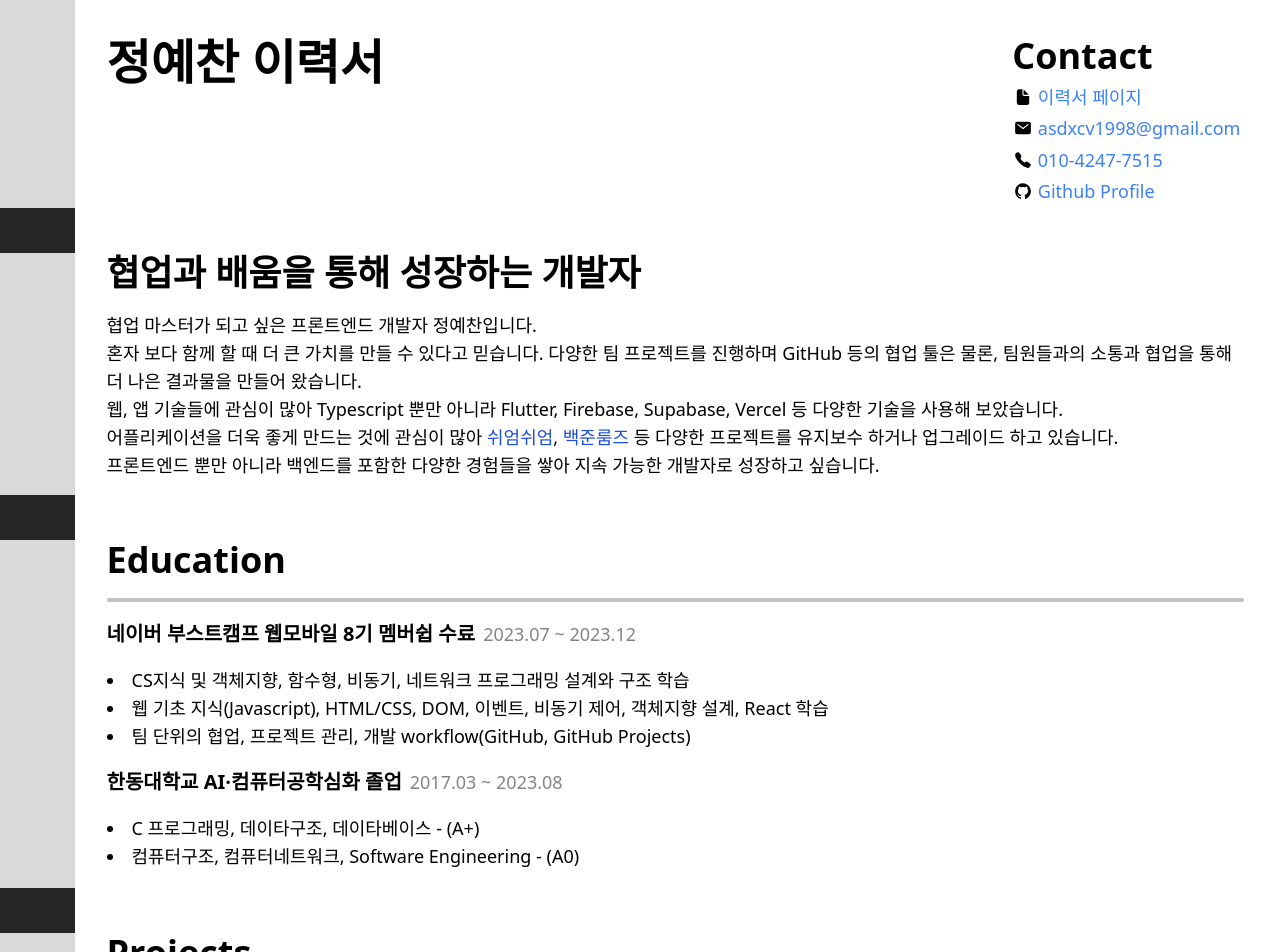
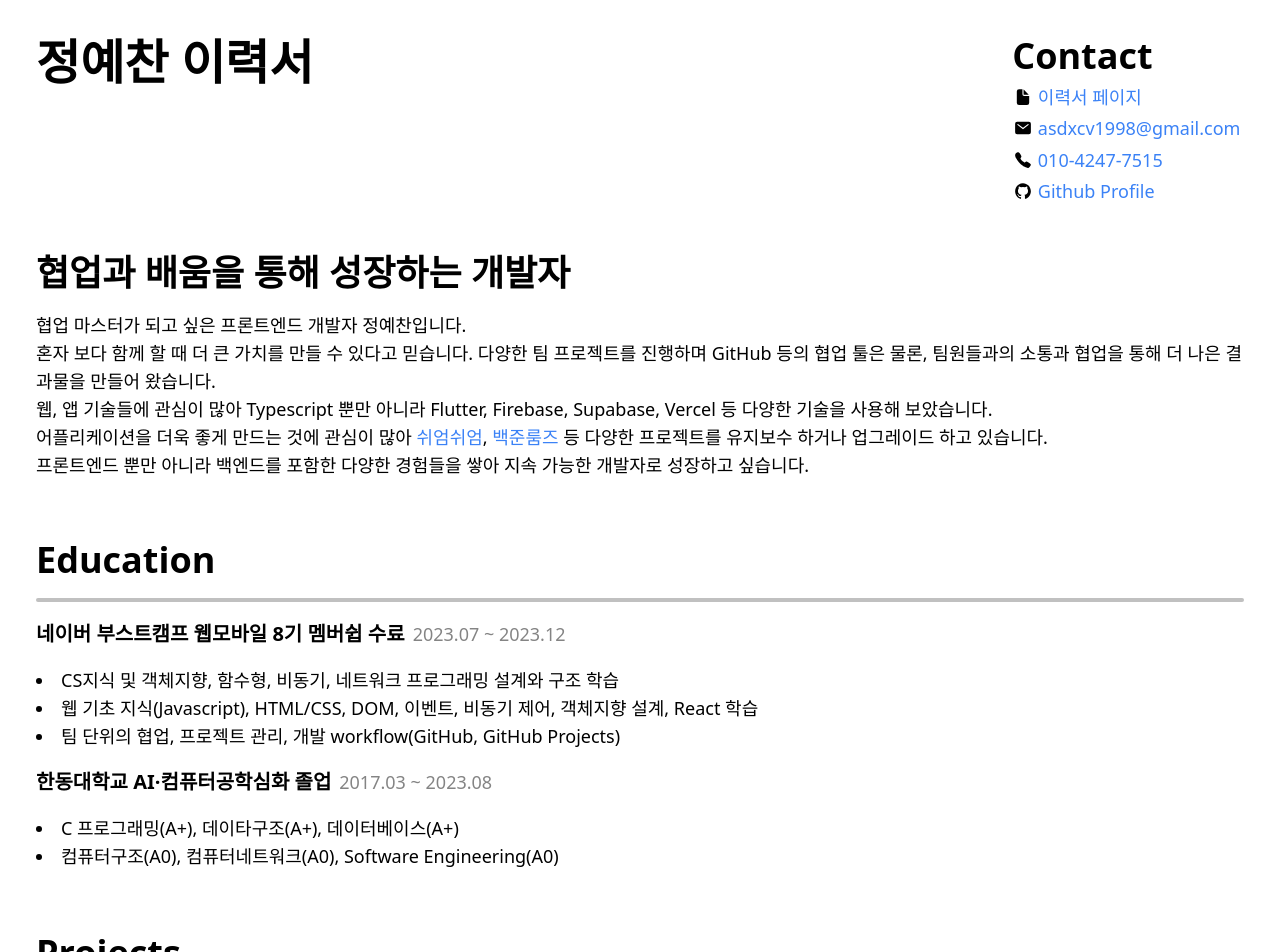
Before and after one commit to glowisn/glowisn.github.io, a Next.js app: page / in a window 1280 px wide. Shown: the top 952 px of the page. Built offline with nearby package versions, Linux system fonts and the light colour scheme.

Commit message:
디자인 수정

```diff
--- a/src/pages/components/Block.tsx
+++ b/src/pages/components/Block.tsx
@@ -1,7 +1,7 @@
 export default function Block() {
   return (
     <>
-      <div className="h-[2.5em] w-[75px] bg-custom-black ml-left-sur-margin"></div>
+      <div className="h-[2.5em]"></div>
     </>
   );
 }
--- a/src/pages/components/Description.tsx
+++ b/src/pages/components/Description.tsx
@@ -11,9 +11,9 @@ export default function Description() {
         웹, 앱 기술들에 관심이 많아 Typescript 뿐만 아니라 Flutter, Firebase, Supabase, Vercel 등
         다양한 기술을 사용해 보았습니다.
         <br />
-        어플리케이션을 더욱 좋게 만드는 것에 관심이 많아 <a className="text-blue-700">
+        어플리케이션을 더욱 좋게 만드는 것에 관심이 많아 <a href="https://github.com/swieomswieomlab/black_bean">
           쉬엄쉬엄
-        </a>, <a className="text-blue-700">백준룸즈</a> 등 다양한 프로젝트를 유지보수 하거나
+        </a>, <a href="https://github.com/boostcampwm2023/baekjoonrooms">백준룸즈</a> 등 다양한 프로젝트를 유지보수 하거나
         업그레이드 하고 있습니다.
         <br />
         프론트엔드 뿐만 아니라 백엔드를 포함한 다양한 경험들을 쌓아 지속 가능한 개발자로 성장하고
--- a/src/pages/components/Education.tsx
+++ b/src/pages/components/Education.tsx
@@ -27,8 +27,8 @@ export default function Education() {
             <p className="text-custom-caption">2017.03 ~ 2023.08</p>
           </div>
           <ul className="my-[1em]">
-            <li>C 프로그래밍, 데이타구조, 데이타베이스 - (A+)</li>
-            <li>컴퓨터구조, 컴퓨터네트워크, Software Engineering - (A0)</li>
+            <li>C 프로그래밍(A+), 데이타구조(A+), 데이터베이스(A+)</li>
+            <li>컴퓨터구조(A0), 컴퓨터네트워크(A0), Software Engineering(A0)</li>
           </ul>
         </div>
     </>
--- a/src/pages/components/Left.tsx
+++ /dev/null
@@ -1,5 +0,0 @@
-export default function Left(){
-  return (
-    <div className="h-full w-[75px] bg-custom-gray mr-[1.75em]"></div>
-  )
-}
--- a/src/pages/components/Projects.tsx
+++ b/src/pages/components/Projects.tsx
@@ -7,7 +7,7 @@ export default function Projects() {
     <>
       <h2 className="text-4xl font-bold">Projects</h2>
       <Divider />
-      <div className="flex">
+      <div className="flex mb-[2em]">
         <div className="min-w-[16em] print-min-width">
           <div className="text-2xl font-bold mr-[1em]">BaekjoonRooms</div>
           <div className="text-custom-caption">
--- a/src/pages/index.tsx
+++ b/src/pages/index.tsx
@@ -1,20 +1,15 @@
+import Block from "./components/Block";
 import Contact from "./components/Contact";
 import Description from "./components/Description";
-import Block from "./components/Block";
 import Education from "./components/Education";
 import Footer from "./components/Footer";
-import Left from "./components/Left";
 import Projects from "./components/Projects";
 import Skills from "./components/Skills";
 
 export default function Home() {
   return (
     <>
-      <div className="flex pr-[2em]">
-        <div className="flex-shrink-0">
-          <Left />
-        </div>
-        <div className="">
+      <div className="px-[2em]">
         <Contact />
         <Block />
         <Description />
@@ -28,7 +23,6 @@ export default function Home() {
         <Skills />
         <Footer />
       </div>
-      </div>
     </>
   );
 }
```
Lines whose indentation alone changed are shown as unchanged.
